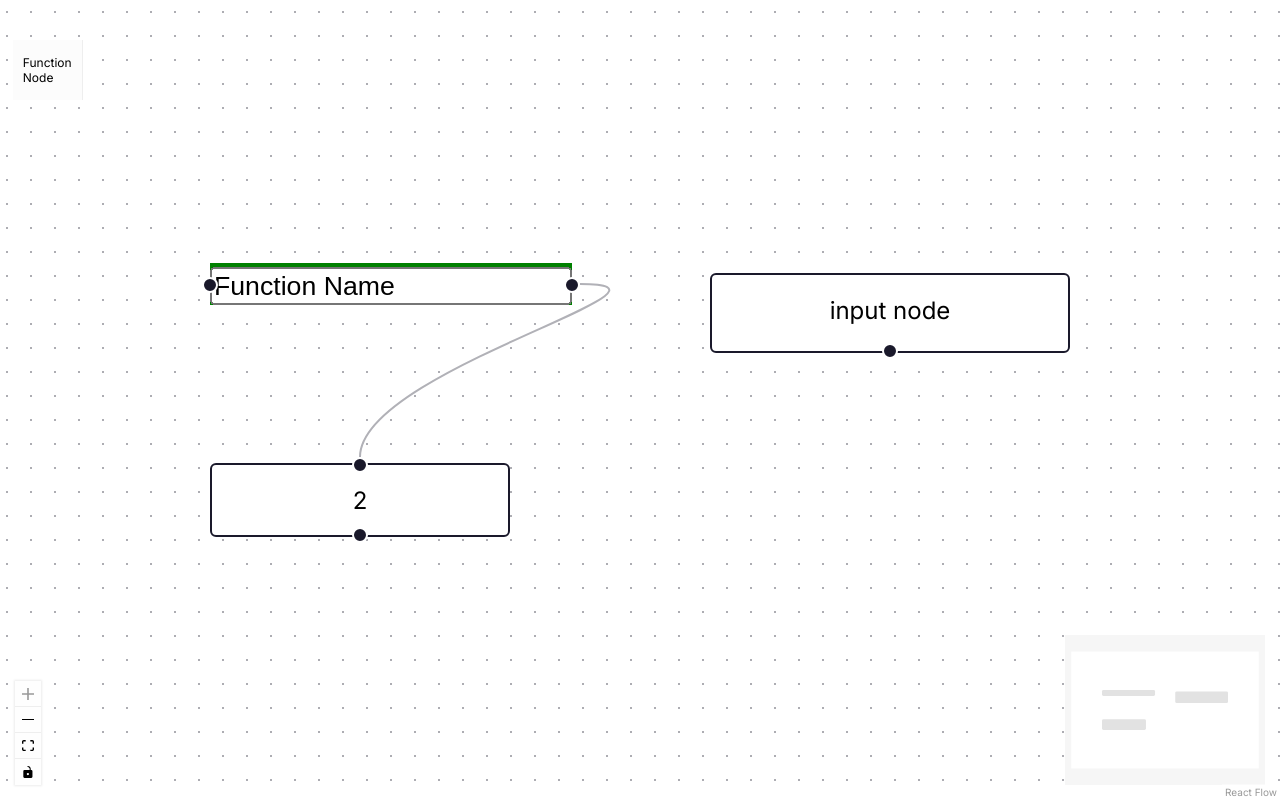
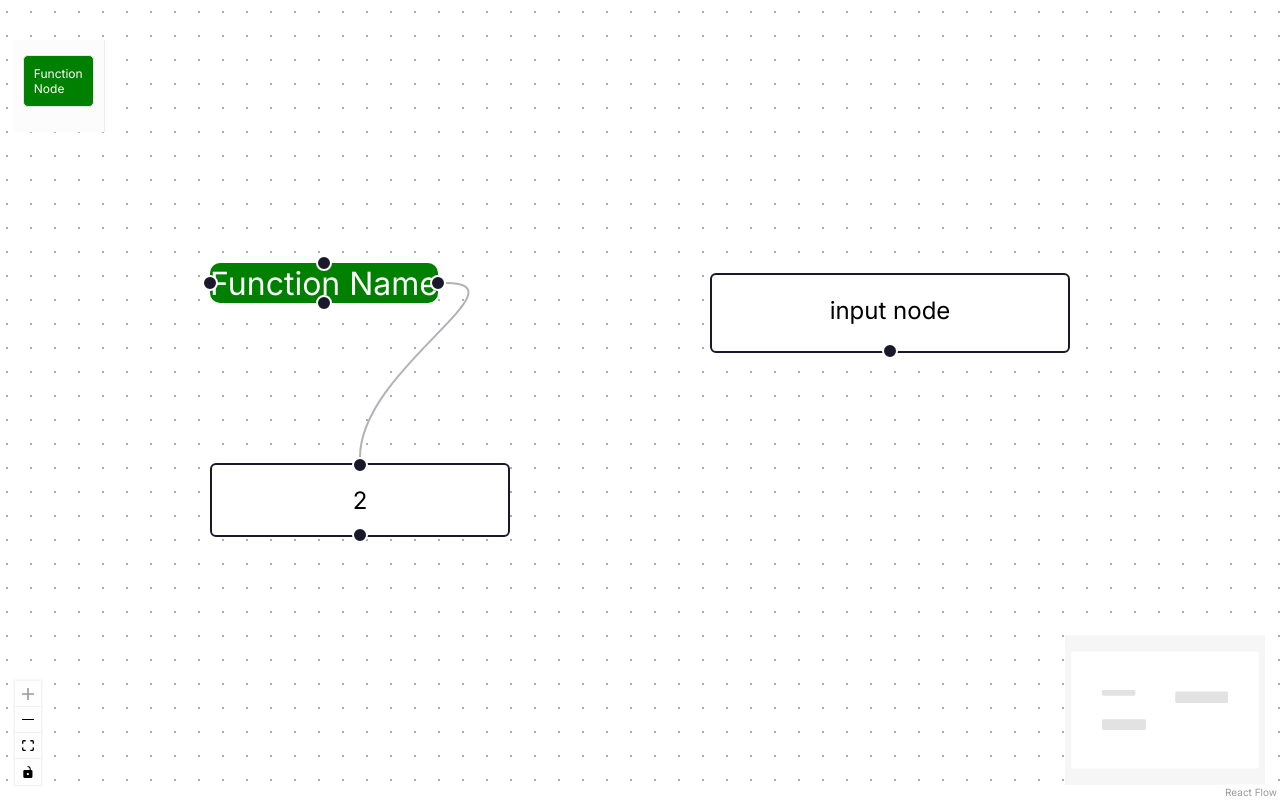
Before and after one commit to kj-huang/next-octalysis-tool, a Next.js app: page /experimentals/gameloop in a window 1280 px wide. Built offline with nearby package versions, Linux system fonts and the light colour scheme.

Commit message:
make node content in center
Signed-off-by: mybaseball52 <mybaseball52@gmail.com>

```diff
--- a/app/experimentals/gameloop/CustomNodes/FunctionNode.tsx
+++ b/app/experimentals/gameloop/CustomNodes/FunctionNode.tsx
@@ -1,5 +1,5 @@
 import styles from './Node.module.css';
-import { useCallback, useState } from 'react';
+import { useCallback, useState, useRef, useEffect } from 'react';
 import { type NodeProps, type Node, NodeResizer, Handle, Position } from '@xyflow/react';
 
 export type fNode = Node<
@@ -12,30 +12,50 @@ export type fNode = Node<
 export default function FunctionNode(props: NodeProps<fNode>) {
   const [functionName, setFunctionName] = useState(props.data?.functionName ?? 'Function Name');
   const [isResizerActive, setIsResizerActive] = useState(false);
+  const [isEditing, setIsEditing] = useState(false);
+  const textareaRef = useRef<HTMLTextAreaElement>(null);
 
-  const onChange = useCallback((evt: any) => {
+  const onTextChange = useCallback((evt: React.ChangeEvent<HTMLTextAreaElement>) => {
     setFunctionName(evt.target.value);
   }, []);
 
-  const onNodeClick = useCallback(() => {
-    setIsResizerActive((prev) => !prev);
-  }, []);
+  const handleDoubleClick = () => {
+    setIsEditing(true);
+    setIsResizerActive(true); // Enable resizer on double-click
+    if (textareaRef.current) {
+      textareaRef.current.focus();
+    }
+  };
+
+  const handleBlur = () => {
+    setIsEditing(false);
+    setIsResizerActive(false); // Disable resizer after editing is done
+  };
 
   return (
     <div className={`${styles['node']} ${styles['function-node']}`}>
-      {/* Enable NodeResizer based on isResizerActive state */}
       {isResizerActive && <NodeResizer minWidth={100} minHeight={30} />}
-
       <Handle type="target" position={Position.Left} />
-      <div onClick={onNodeClick}>
-        <input
-          id="text"
-          name="text"
-          onChange={onChange}
-          className="nodrag"
+      <Handle type="target" position={Position.Top} />
+      <Handle type="target" position={Position.Bottom} />
+      {isEditing ? (
+        <textarea
+          ref={textareaRef}
           value={functionName}
+          onChange={onTextChange}
+          onBlur={handleBlur}
+          className={`${styles['textarea']}`}
+          style={{ width: '100%', minHeight: '30px', padding: '8px' }}
         />
-      </div>
+      ) : (
+        <p
+          onDoubleClick={handleDoubleClick}
+          className={`${styles['paragraph']} ${styles['nodrag']}`}
+          style={{ cursor: 'text', margin: 0 }}
+        >
+          {functionName}
+        </p>
+      )}
       <Handle type="source" position={Position.Right} />
     </div>
   );
--- a/app/experimentals/gameloop/CustomNodes/Node.module.css
+++ b/app/experimentals/gameloop/CustomNodes/Node.module.css
@@ -0,0 +1,28 @@
+.word-element {
+    text-align: center;
+    overflow: hidden;
+    text-overflow: ellipsis;
+    white-space: nowrap;
+    width: 100%;
+    box-sizing: border-box;
+  }
+
+  .editable-text {
+    text-align: center;
+    width: 100%;
+    box-sizing: border-box;
+    cursor: text;
+    padding: 5px;
+    border: 1px solid transparent;
+    white-space: pre-wrap; /* Allows line breaks while preserving spaces */
+    overflow-wrap: break-word; /* Ensures text wraps within the container */
+  }
+
+  .editable-text:focus {
+    border: 1px solid #ccc;
+    outline: none;
+  }
+
+  .function-node{
+    color: white;
+  }
--- a/app/experimentals/gameloop/Sidebar.tsx
+++ b/app/experimentals/gameloop/Sidebar.tsx
@@ -8,9 +8,8 @@ const Sidebar: React.FC = () => {
 
   return (
     <aside>
-      {/* <div className="description">You can drag these nodes to the pane on the right.</div> */}
       <div
-        className="dndnode input"
+        className="game-element-node function-node"
         onDragStart={(event) => onDragStart(event, 'functionNode')}
         draggable
       >
--- a/app/experimentals/gameloop/page-overview.css
+++ b/app/experimentals/gameloop/page-overview.css
@@ -16,7 +16,23 @@ aside {
     height: min-content;
 }
 
+.game-element-node {
+    background-color: #f9f9f9;
+    border: 1px solid #e5e5e5;
+    border-radius: 5px;
+    padding: 10px;
+    margin-bottom: 10px;
+}
+
+.game-element-node.function-node {
+    background-color: green;
+    color: white;
+}
 
 .react-flow__node-functionNode {
     background-color: green;
+    border-radius: 5px;
+    display: flex;
+    align-items: center;
+    justify-content: center;
 }
```
Also changed, not shown: app/experimentals/gameloop/page.tsx (+7 -10 lines), app/game-loop/TextUpdaterNode.tsx (deleted, +0 -39 lines), app/game-loop/page.tsx (deleted, +0 -72 lines).
